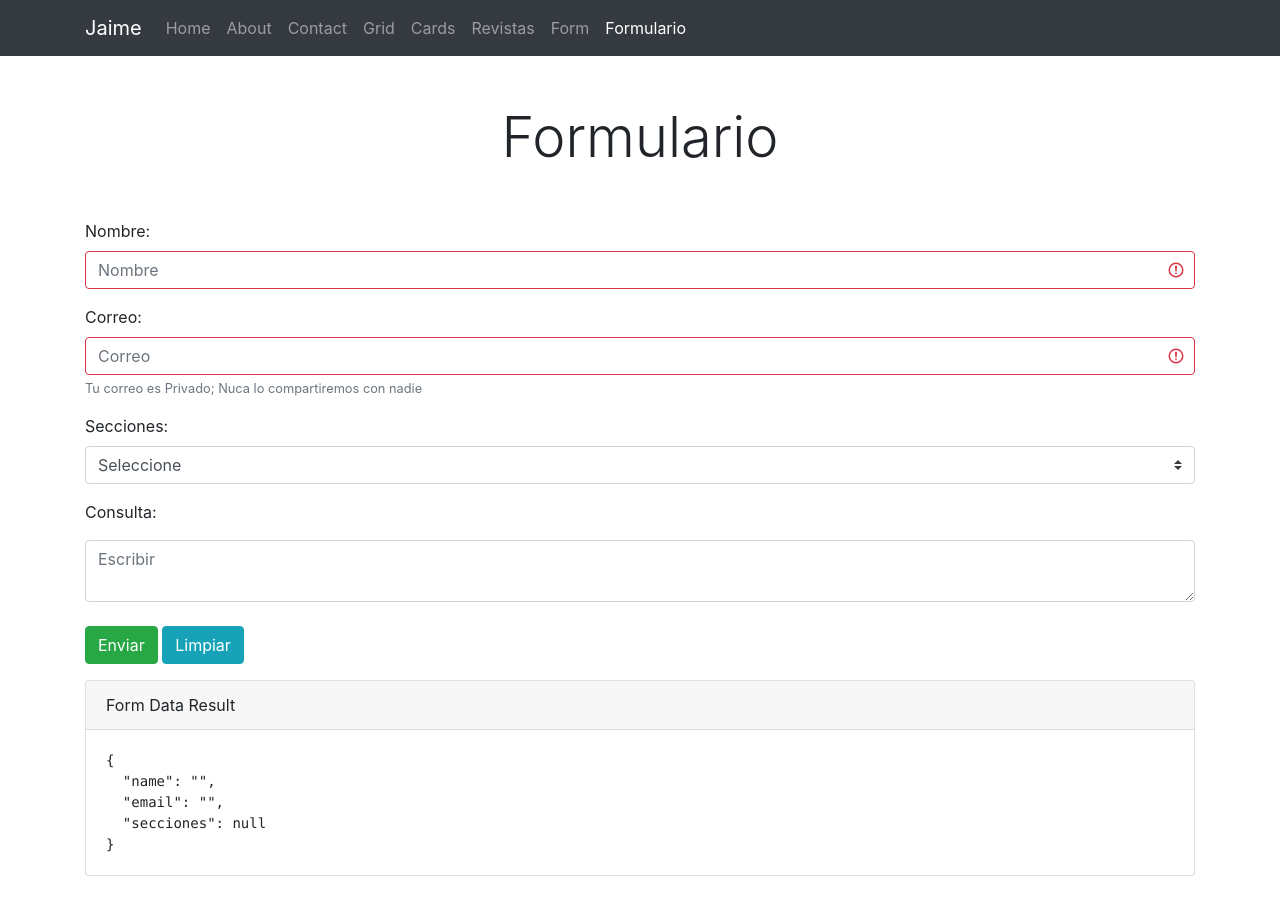
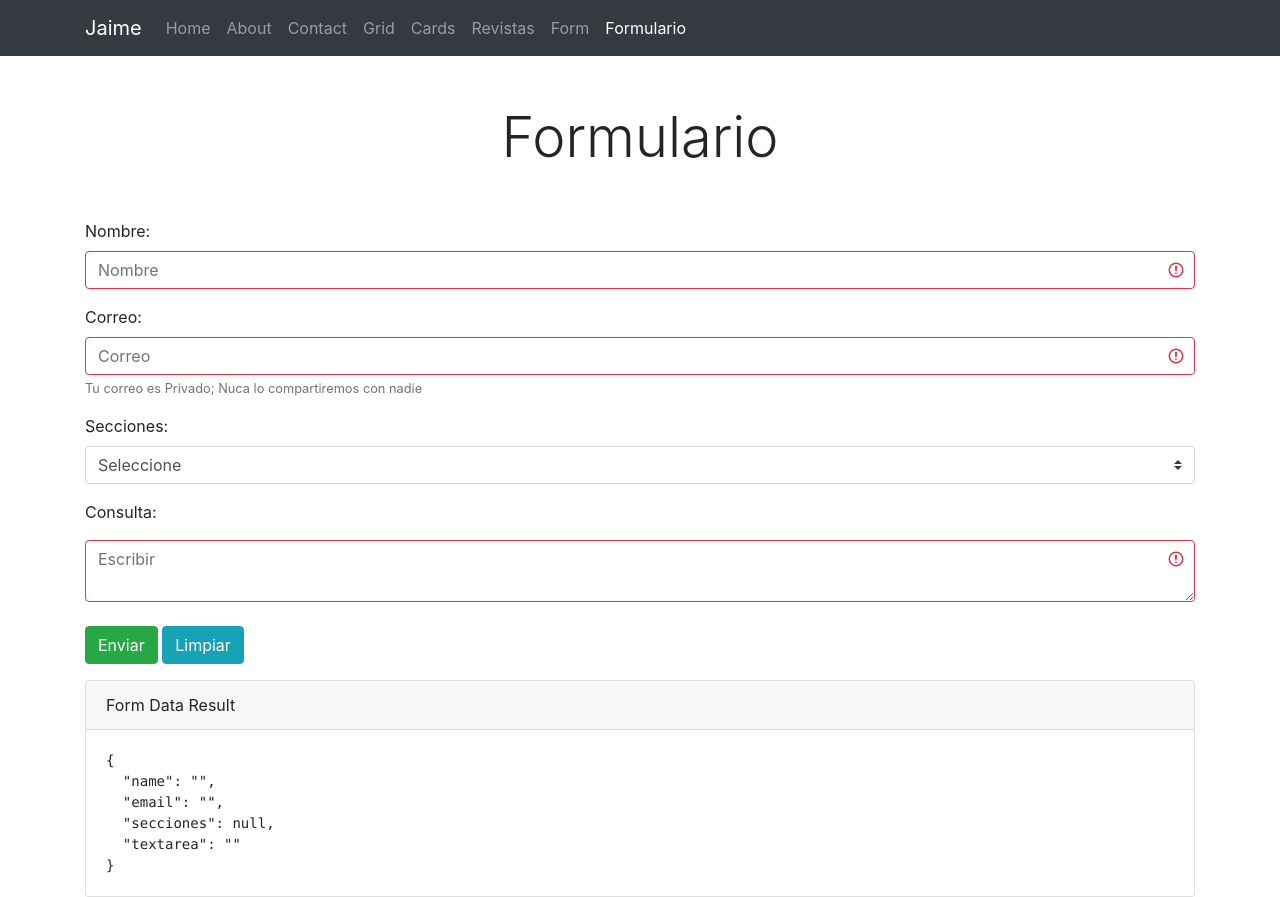
Before and after one commit to Jaimesoto1586/VueJs-CLI-Bootstrap-Estudio, a Vue app: page /formulario in a window 1280 px wide. Before the commit the page ends 876 px from the top, so only its background shows below. Built offline with nearby package versions, Linux system fonts and the light colour scheme.

Commit message:
Commit seccion formulario

```diff
--- a/src/views/Formulario.vue
+++ b/src/views/Formulario.vue
@@ -23,7 +23,7 @@
 
           <!-- AREA DE TEXTO DE CONSULTA -->
           <p>Consulta:</p>
-          <b-textarea placeholder="Escribir"></b-textarea>
+          <b-textarea v-model="form.textarea" placeholder="Escribir" :state="comprobartextarea"></b-textarea>
 
 
           <!-- BOTONES -->
@@ -50,6 +50,7 @@
           name: '',
           email: '',
           secciones: null,
+          textarea:''
         },
         secciones: [{ text: 'Seleccione', value: null }, 'Albumes', 'Revistas', 'Promociones'],
         show: true
@@ -66,12 +67,13 @@
         this.form.email = ''
         this.form.name = ''
         this.form.secciones = null
+        this.form.textarea = ''
         // Trick to reset/clear native browser form validation state
         this.show = false
         this.$nextTick(() => {
           this.show = true
         })
-      }
+      },
     },
     computed: {
       comprobaremail(){
@@ -80,6 +82,9 @@
       comprobarname(){
         return this.form.name.length > 0 ? true : false
       },
+      comprobartextarea(){
+        return this.form.textarea.length > 0 ? true : false
+      },
     }
   }
 </script>
```
